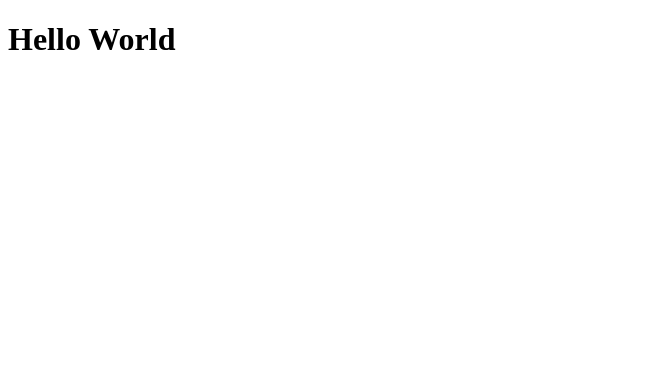
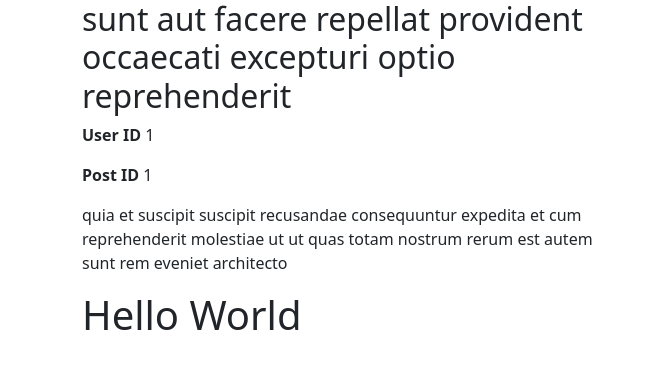
Before and after one commit to pohern/react-redux, a React (Create React App) app: page / in a window 1280 px wide. Shown: the top 368 px of the page, without its empty margins (0-647 px from the left). Built offline with nearby package versions, Linux system fonts and the light colour scheme.

Commit message:
add state and set default values

```diff
--- a/public/index.html
+++ b/public/index.html
@@ -24,7 +24,8 @@
       work correctly both with client-side routing and a non-root public URL.
       Learn how to configure a non-root public URL by running `npm run build`.
     -->
-    <title>React App</title>
+    <link href="https://cdn.jsdelivr.net/npm/bootstrap@5.1.0/dist/css/bootstrap.min.css" rel="stylesheet" integrity="sha384-KyZXEAg3QhqLMpG8r+8fhAXLRk2vvoC2f3B09zVXn8CA5QIVfZOJ3BCsw2P0p/We" crossorigin="anonymous">
+    <title>Bloggerr</title>
   </head>
   <body>
     <noscript>You need to enable JavaScript to run this app.</noscript>
--- a/src/App.js
+++ b/src/App.js
@@ -1,8 +1,31 @@
-
-
+import React, { useState} from 'react';
 function App() {
+  // 1. Hardcode UI
+  // 2. Hardcode data, and set UI to use data
+  // 3. Dynamically get my data.
+  const [post, setPost] = useState({
+    userId: 1,
+    id: 1,
+    title:
+      "sunt aut facere repellat provident occaecati excepturi optio reprehenderit",
+    body: "quia et suscipit\nsuscipit recusandae consequuntur expedita et cum\nreprehenderit molestiae ut ut quas totam\nnostrum rerum est autem sunt rem eveniet architecto",
+  });
   return (
-    <div className="App">
+    <div className='container'>
+      <div className='row'>
+        <div className='col-6'>
+          <h2>{post.title}</h2>
+          <p>
+            <strong>User ID</strong> {post.userId}
+          </p>
+          <p>
+            <strong>Post ID</strong> {post.id}
+          </p>
+          <p>
+            {post.body}
+          </p>
+        </div>
+      </div>
       <h1>Hello World</h1>
     </div>
   );
```
Also changed, not shown: 1 other file (tests, documents, lock files or other folders).
